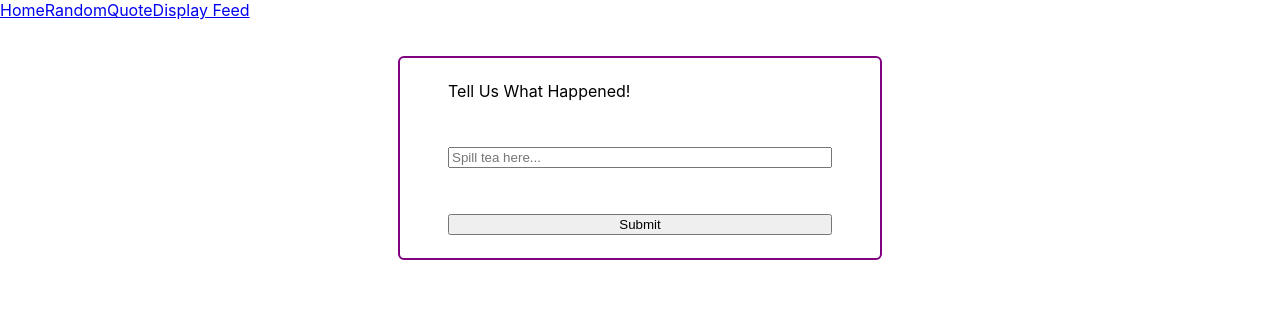
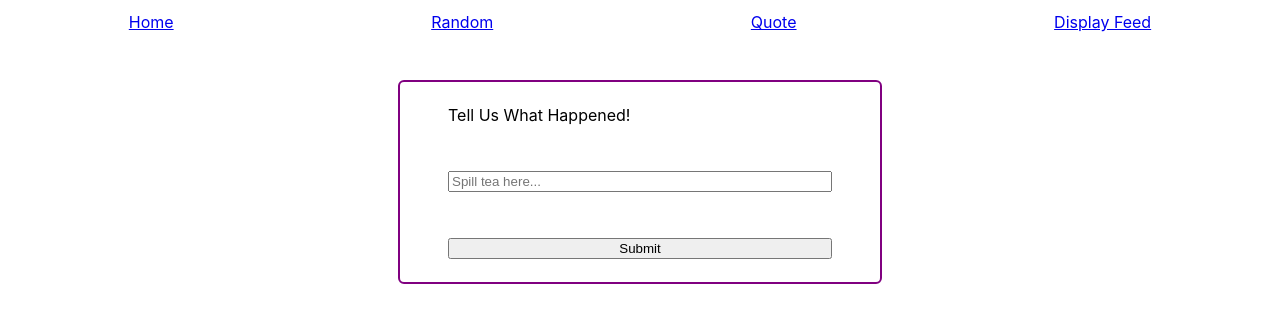
Before and after one commit to roselandroche/mar2021, a React (Create React App) app in the folder practice-js/: page /displayfeed in a window 1280 px wide. Shown: the top 322 px of the page. Built offline with nearby package versions, Linux system fonts and the light colour scheme.

Commit message:
Pulled Nav into a component, added some styling

```diff
--- a/practice-js/src/components/App.js
+++ b/practice-js/src/components/App.js
@@ -1,7 +1,8 @@
 import { React, useState } from 'react';
-import { Route, Switch, Link } from 'react-router-dom';
+import { Route, Switch } from 'react-router-dom';
 import '../App.css';
 import Home from './Home';
+import Nav from './Nav';
 import Random from './Random';
 import Quote from './Quote';
 import DisplayFeed from './DisplayFeed';
@@ -10,11 +11,7 @@ function App() {
   const [feed, getFeed] = useState([]);
   return (
     <div>
-      <Link to={'/'}>Home</Link>
-      <Link to={'/random'}>Random</Link>
-      <Link to={'/quote'}>Quote</Link>
-      <Link to={'/displayfeed'}>Display Feed</Link>
-
+      <Nav />
       <Switch>
         <Route exact path="/" component={Home} />
         <Route exact path="/random" render={() => <Random name={'Rose'} />} />
--- /dev/null
+++ b/practice-js/src/components/Nav.js
@@ -0,0 +1,22 @@
+import React from 'react';
+import { Link } from 'react-router-dom';
+import styled from 'styled-components';
+
+const NiceNav = styled.div`
+    display: flex;
+    justify-content: space-around;
+    padding: 12px 0;
+`;
+
+function Nav() {
+    return (
+        <NiceNav>
+            <Link to={'/'}>Home</Link>
+            <Link to={'/random'}>Random</Link>
+            <Link to={'/quote'}>Quote</Link>
+            <Link to={'/displayfeed'}>Display Feed</Link>
+        </NiceNav>
+    )
+}
+
+export default Nav
```
